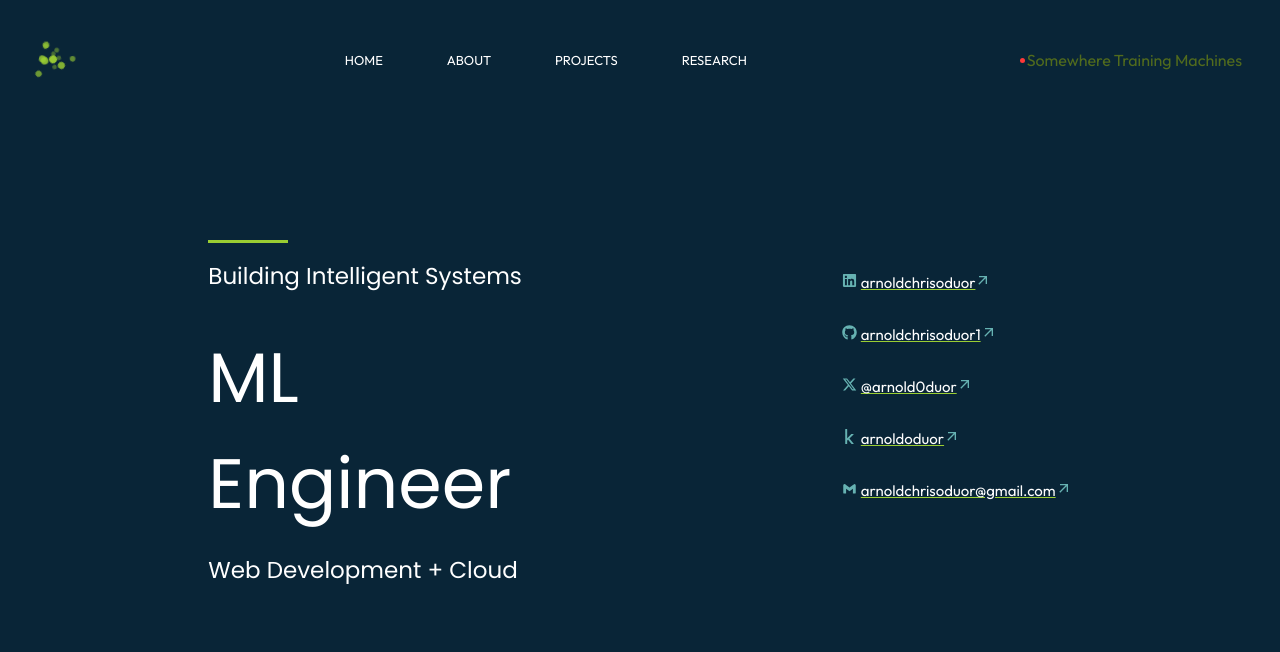
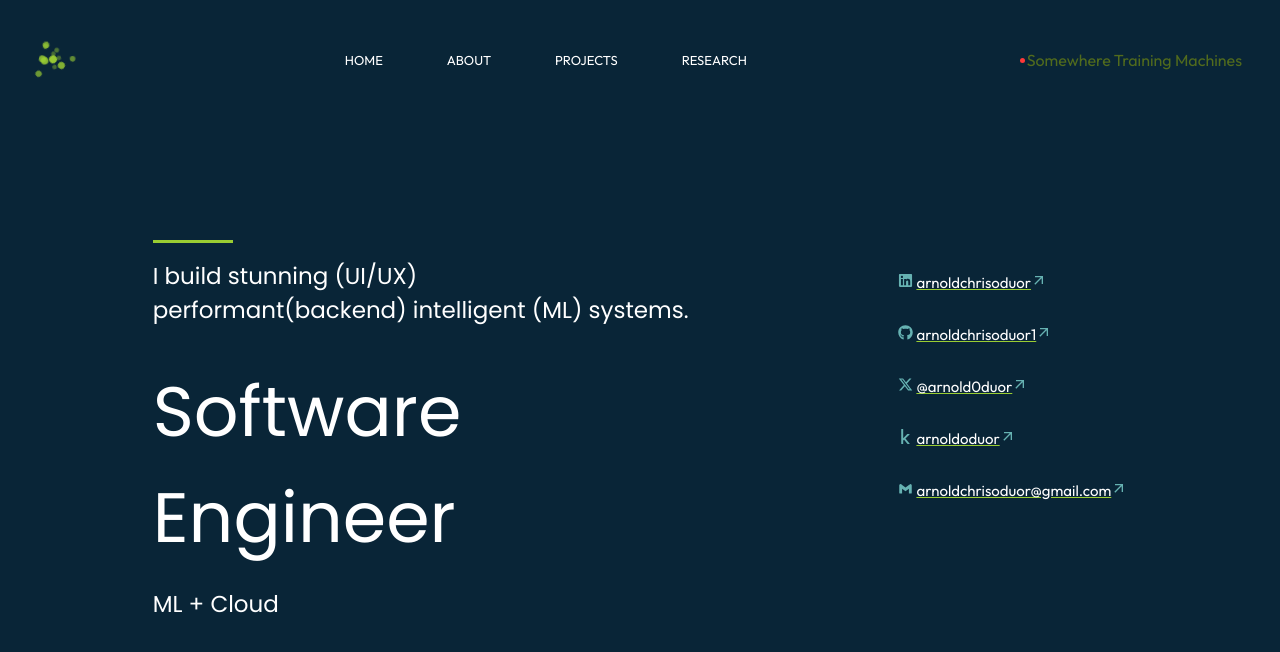
Before and after one commit to arnoldchrisoduor1/portfolio, a React (Vite) app: page / in a window 1280 px wide. Shown: the top 652 px of the page. Built offline with nearby package versions, Linux system fonts and the light colour scheme.

Commit message:
hero update

```diff
--- a/src/assets/projects.js
+++ b/src/assets/projects.js
@@ -12,7 +12,8 @@ const projects = [
       desc: "Planned to be the most advanced hospital management system in Kenya, when completed it will feature advanced AI implementations for disease prediction based on previous visits and many other features including real-time data processing, and diagnose assist.",
       img: Health,
       colors: ["#2196F3", "Blue", "yellow", "green"],
-      languages: ["Go", "PostgreSQL", "GraphQL", "NextJS"]
+      languages: ["Go", "PostgreSQL", "GraphQL", "NextJS"],
+      live: "https://aimedicals.netlify.app/#contacts"
     },
     {
       title: "TrendMart Shopping Website",
--- a/src/components/Hero/hero.jsx
+++ b/src/components/Hero/hero.jsx
@@ -14,14 +14,16 @@ const Hero = () => {
     <div className="hero__container">
       <div className="hero__data">
         <div className="bar"></div>
-        <p className="sub__header">Building Intelligent Systems</p>
+        <p className="sub__header">I build stunning (UI/UX) <br/>performant(backend) intelligent (ML)
+          systems.
+        </p>
         <p className="ml__header">
-          ML
+          Software
           <br />
           Engineer
         </p>
         <p className="sub__header" style={{ marginBottom: ".5rem" }}>
-          Web Development + Cloud
+          ML + Cloud
         </p>
       </div>
 
```
